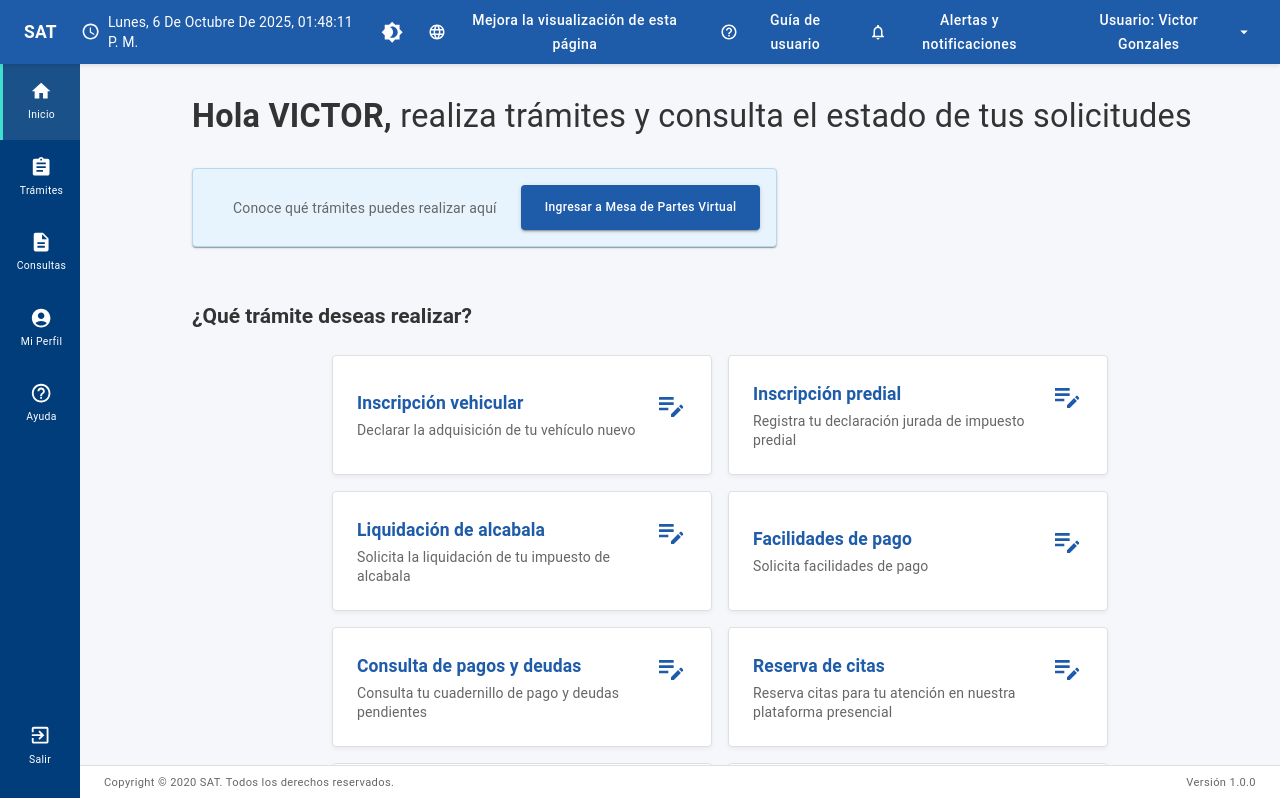
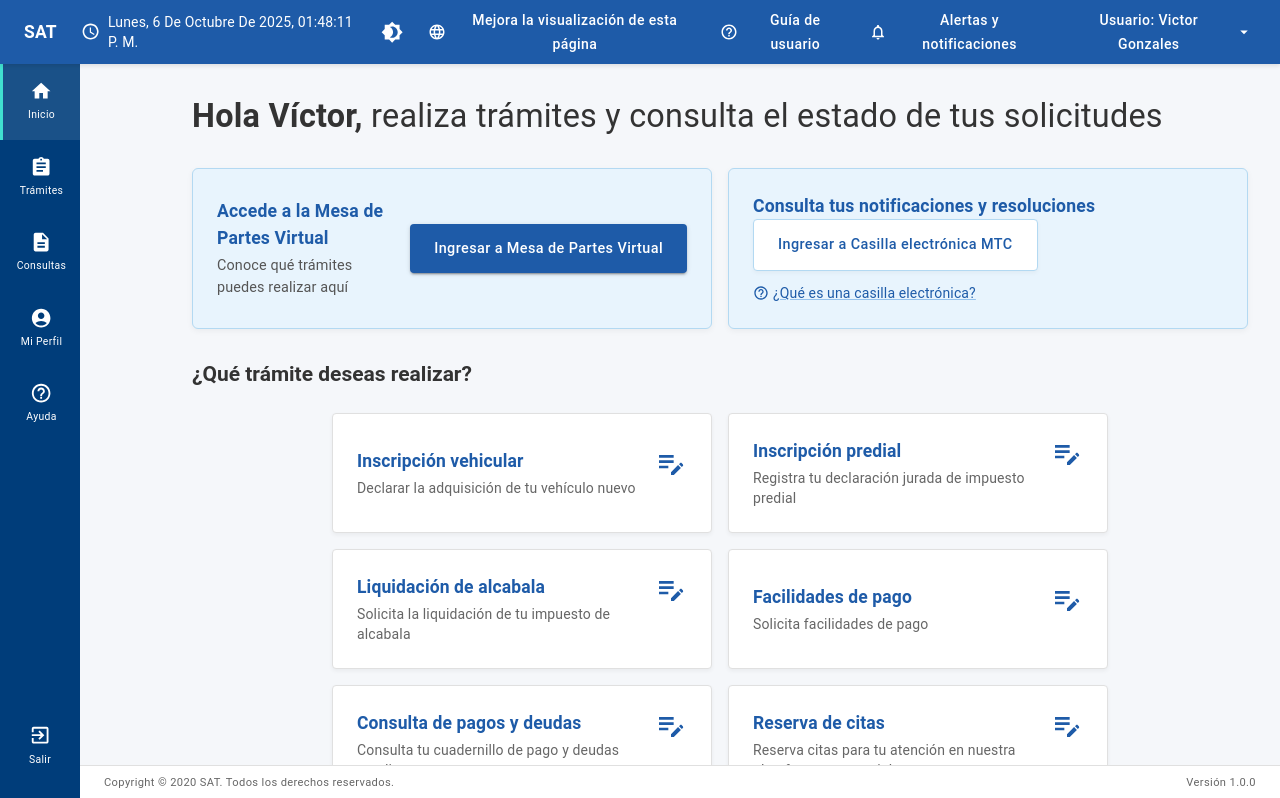
Before and after one commit to jchongs80/prototipoDJ, a React (Create React App) app: page /dashboard in a window 1280 px wide. Shown: the top 798 px of the page. Built offline with nearby package versions, Linux system fonts and the light colour scheme.

Commit message:
Actualizando ajuste laptop y table -1

```diff
--- a/src/components/Dashboard.tsx
+++ b/src/components/Dashboard.tsx
@@ -113,6 +113,9 @@ const Dashboard: React.FC<Props> = ({onLogout}) => {
 
   const location = useLocation();
   const navigate = useNavigate();
+
+  const isTablet = useMediaQuery(theme.breakpoints.between("sm", "lg")); // 600–1200 px
+  const isDesktop = useMediaQuery(theme.breakpoints.up("lg")); // >=1200 px
 
   const nuevosPredios = location.state?.nuevosPredios || 0;
 
@@ -364,7 +367,7 @@ const Dashboard: React.FC<Props> = ({onLogout}) => {
               mb: 1
             }}
           >
-            Hola VICTOR, <Typography
+            Hola Víctor, <Typography
               component="span"
               variant="h4"
               sx={{ fontWeight: 400 }}
@@ -375,46 +378,147 @@ const Dashboard: React.FC<Props> = ({onLogout}) => {
         </Box>
 
         {/* Quick Actions */}
-        <Box sx={{ mb: 4 }}>
-          <Box sx={{ display: 'flex', gap: 2, mb: 3, flexWrap: 'wrap' }}>
-            <Card sx={{
-                  display: 'flex',
-                  justifyContent: 'space-between',
-                  alignItems: 'center',
-                  bgcolor: '#e8f4fd',
-                  border: '1px solid #b3d9f2',
-                  p: 2,
-                  flexWrap: 'wrap',
-                  mb: 3,
-                }}>
-              <CardContent sx={{ py: 1.5, px: 3 }}>
-                <Typography variant="body2" sx={{ color: '#666', fontSize: '0.875rem' }}>
+
+        <Box
+  sx={{
+    mb: 4,
+    display: "flex",
+    flexDirection: { xs: "column", md: "row" }, // apila en tablet/móvil
+    gap: 2,
+    flexWrap: "wrap",
+  }}
+>
+  {/* MESA DE PARTES VIRTUAL */}
+  <Box
+    sx={{
+      flex: 1,
+      minWidth: { xs: "100%", md: "48%" },
+      display: "flex",
+      justifyContent: "space-between",
+      alignItems: "center",
+      bgcolor: "#e8f4fd",
+      border: "1px solid #b3d9f2",
+      borderRadius: 1.5,
+      p: { xs: 2, md: 3 },
+      flexWrap: "wrap",
+      boxShadow: "0 2px 6px rgba(0,0,0,0.05)",
+    }}
+  >
+    <Box sx={{ flex: 1, pr: 2 }}>
+      <Typography
+        sx={{
+          color: "#1e5ba8",
+          fontWeight: 600,
+          fontSize: { xs: "1rem", md: "1.1rem" },
+        }}
+      >
+        Accede a la Mesa de Partes Virtual
+      </Typography>
+      <Typography
+        sx={{
+          color: "#555",
+          fontSize: { xs: "0.85rem", md: "0.9rem" },
+          mt: 0.5,
+        }}
+      >
         Conoce qué trámites puedes realizar aquí
       </Typography>
-              </CardContent>
+    </Box>
 
     <Button
       variant="contained"
       sx={{
-                bgcolor: '#1e5ba8',
-                textTransform: 'none',
-                px: 3,
-                py: 1.5,
-                alignSelf: 'center',
-                '&:hover': {
-                  bgcolor: '#164a87'
-                }
+        bgcolor: "#1e5ba8",
+        textTransform: "none",
+        px: { xs: 2, md: 3 },
+        py: { xs: 1, md: 1.5 },
+        fontSize: "0.9rem",
+        borderRadius: 1,
+        fontWeight: 500,
+        "&:hover": {
+          bgcolor: "#164a87",
+        },
       }}
     >
       Ingresar a Mesa de Partes Virtual
     </Button>
+  </Box>
 
+  {/* CASILLA ELECTRÓNICA MTC */}
+<Box
+  sx={{
+    flex: 1,
+    minWidth: { xs: "100%", md: "48%" },
+    display: "flex",
+    flexDirection: "column",
+    justifyContent: "space-between",
+    bgcolor: "#e8f4fd",
+    border: "1px solid #b3d9f2",
+    borderRadius: 1.5,
+    p: { xs: 2, md: 3 },
+    boxShadow: "0 2px 6px rgba(0,0,0,0.05)",
+  }}
+>
+  <Box
+    sx={{
+      display: "flex",
+      justifyContent: "space-between",
+      alignItems: "center",
+      flexWrap: "wrap",
+    }}
+  >
+    <Typography
+      sx={{
+        color: "#1e5ba8",
+        fontWeight: 600,
+        fontSize: { xs: "1rem", md: "1.1rem" },
+        mb: { xs: 1, md: 0 },
+      }}
+    >
+      Consulta tus notificaciones y resoluciones
+    </Typography>
 
-            </Card>
+    {/* 🔹 Botón claro/blanco */}
+    <Button
+      variant="outlined"
+      sx={{
+        textTransform: "none",
+        borderColor: "#b3d9f2",
+        color: "#1e5ba8",
+        backgroundColor: "#ffffff",
+        px: { xs: 2, md: 3 },
+        py: { xs: 1, md: 1.5 },
+        fontSize: "0.9rem",
+        fontWeight: 500,
+        borderRadius: 1,
+        boxShadow: "0 2px 4px rgba(0,0,0,0.04)",
+        "&:hover": {
+          backgroundColor: "#e6f0fb", // azul clarito al pasar el mouse
+          borderColor: "#91c3f2",
+        },
+      }}
+    >
+      Ingresar a Casilla electrónica MTC
+    </Button>
+  </Box>
 
-
+  <Box sx={{ mt: 1.5 }}>
+    <Link
+      href="#"
+      sx={{
+        color: "#1e5ba8",
+        fontSize: "0.875rem",
+        display: "flex",
+        alignItems: "center",
+        gap: 0.5,
+        "&:hover": { textDecoration: "underline" },
+      }}
+    >
+      <HelpOutlineIcon sx={{ fontSize: "1rem" }} />
+      ¿Qué es una casilla electrónica?
+    </Link>
   </Box>
-          </Box>
+</Box></Box>
 
           {/* Quick Actions */}
           {/*
--- a/src/components/InscripcionDJ.tsx
+++ b/src/components/InscripcionDJ.tsx
@@ -69,8 +69,8 @@ const InfoButton: React.FC<InfoButtonProps> = ({ title, color, items }) => {
           backgroundColor: color,
           color: "white",
           borderRadius: "10px",
-          px: 3,
-          py: 2.5,
+          px: { xs: 2, md: 3 },
+          py: { xs: 2, md: 2.5 },
           height: "100%",
           display: "flex",
           alignItems: "center",
@@ -82,7 +82,16 @@ const InfoButton: React.FC<InfoButtonProps> = ({ title, color, items }) => {
           "&:hover": { transform: "scale(1.04)" },
         }}
       >
-        <Typography variant="h6" sx={{ fontSize: "1rem", whiteSpace: "nowrap" }}>
+        <Typography
+          variant="h6"
+          sx={{
+            fontSize: { xs: "0.9rem", md: "1rem" },
+            mx: 1, // 🔹 margen interno horizontal
+            lineHeight: 1.3,
+            textAlign: "center",
+            whiteSpace: "normal", // 🔹 permite saltos de línea si es necesario
+          }}
+        >
           {title}
         </Typography>
       </Box>
@@ -281,21 +290,31 @@ const InscripcionPredial: React.FC<{ onLogout?: () => void }> = ({ onLogout }) =
       <Box
         component="main"
         sx={{
-          flexGrow: 1,
-          ml: `${drawerWidth}px`,
-          mt: "64px",
-          p: 4,
-          textAlign: "center",
-          overflowX: "hidden",
-          pb: 10,
-        }}
+            flexGrow: 1,
+            ml: { xs: `${drawerWidth}px`, sm: `${drawerWidth}px` },
+            mt: "64px",
+            px: { xs: 2, md: 4 },
+            py: { xs: 3, md: 4 },
+            textAlign: "center",
+            overflowX: "hidden",
+            pb: 12,
+          }}
       >
         <Typography variant="h6" sx={{ fontWeight: "bold", color: "#003366", mb: 3 }}>
           Antes de iniciar el registro de tu Declaración Jurada de Impuesto Predial, ten en cuenta lo siguiente:
         </Typography>
 
         {/* ==== BOTONES ==== */}
-        <Box sx={{ position: "relative", display: "flex", justifyContent: "center", gap: 3, mb: 6, flexWrap: "wrap" }}>
+        <Box
+            sx={{
+              position: "relative",
+              display: "flex",
+              justifyContent: "center",
+              gap: { xs: 2, md: 3 },
+              mb: { xs: 4, md: 6 },
+              flexWrap: "wrap",
+            }}
+          >
           <InfoButton
             title="¿Qué puedes declarar?"
             color="#1e88e5"
@@ -338,7 +357,7 @@ const InscripcionPredial: React.FC<{ onLogout?: () => void }> = ({ onLogout }) =
             sx={{
               width: "85%",
               bgcolor: "white",
-              p: 3,
+              p: 2,
               borderRadius: 2,
               boxShadow: "0 2px 6px rgba(0,0,0,0.08)",
               mx: "auto",
@@ -370,6 +389,30 @@ const InscripcionPredial: React.FC<{ onLogout?: () => void }> = ({ onLogout }) =
           </Box>
         </Fade>
 
+
+        {/* ==== BOTÓN INICIAR PROCESO DE DECLARACIÓN ==== */}
+       {/* <Box sx={{ display: "flex", justifyContent: "center", mt: 3 }}>
+          <Button
+            variant="contained"
+            sx={{
+              bgcolor: "#1e5ba8",
+              textTransform: "none",
+              px: { xs: 2, md: 3 },
+              py: { xs: 1, md: 1.5 },
+              fontSize: { xs: "0.9rem", md: "1rem" },
+              fontWeight: 500,
+              borderRadius: 1.5,
+              boxShadow: "0 2px 4px rgba(0,0,0,0.2)",
+              "&:hover": {
+                bgcolor: "#164a87",
+              },
+            }}
+            onClick={handleOpen}
+          >
+            Iniciar Proceso de Declaración Jurada
+          </Button>
+        </Box>*/}
+
         {/* ==== TABLA RECIENTES ==== */}
         <Fade in timeout={900}>
           <Box
@@ -378,7 +421,7 @@ const InscripcionPredial: React.FC<{ onLogout?: () => void }> = ({ onLogout }) =
               bgcolor: "white",
               mt: 4,
               mb: 3,
-              p: 3,
+              p: 2,
               borderRadius: 2,
               boxShadow: "0 2px 6px rgba(0,0,0,0.08)",
               mx: "auto",
```
Lines whose indentation alone changed are shown as unchanged.
